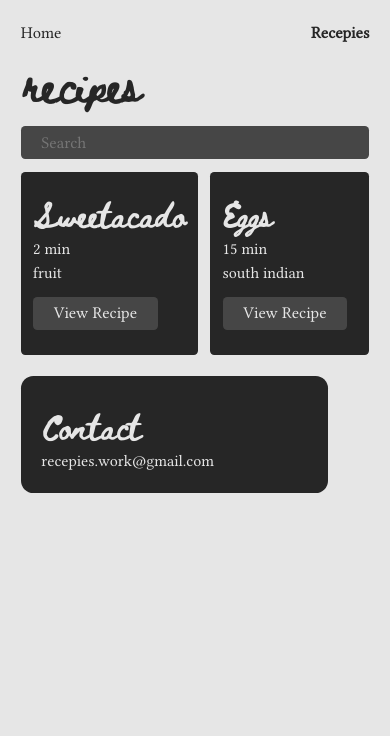
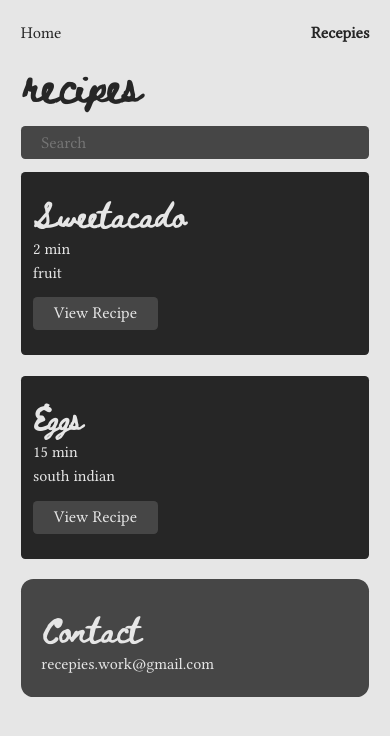
Before and after one commit to Recepies/The-Recepies-Cookbook, a SvelteKit app: page /recipes in a window 390 px wide. Shown: the top 736 px of the page. Built offline with nearby package versions, Linux system fonts and the light colour scheme.

Commit message:
Version 1.1
Small Updates, Dark Mode, Better Search Functionality, ect.

```diff
--- a/src/routes/recipes/+page.svelte
+++ b/src/routes/recipes/+page.svelte
@@ -12,6 +12,12 @@
 		);
 	});
 
+	const resetsearch = () => {
+		console.log('search was reset');
+
+		searchedTerm = '';
+	};
+
 	$: console.log(filteredrecipes);
 </script>
 
@@ -21,6 +27,12 @@
 <input type="text" bind:value={searchedTerm} placeholder="Search" />
 
 <section class="card-holder">
+	{#if filteredrecipes.length === 0}
+		<div>
+			<p>No Results Found! Check out some other Recipes!</p>
+			<button><a href="/recipes/0">Check out {data.recipes[0].title}</a></button>
+		</div>
+	{/if}
 	{#each filteredrecipes as item}
 		<article class="card">
 			<h2 class="card__title">{item.title}</h2>
@@ -56,6 +68,12 @@
 		}
 	}
 
+	@media only screen and (max-width: 500px) {
+		section {
+			grid-template-columns: repeat(1, 1fr);
+		}
+	}
+
 	article {
 		background: var(--clr-black);
 		color: var(--clr-white);
@@ -69,8 +87,8 @@
 	}
 
 	footer {
-		width: calc(100% - var(--space-s) * 2);
-		background: var(--clr-black);
+		width: 100%;
+		background: var(--clr-grey);
 		color: var(--clr-white);
 		bottom: 0;
 		padding: var(--space-s);
--- a/src/routes/recipes/[recipeNo]/+page.svelte
+++ b/src/routes/recipes/[recipeNo]/+page.svelte
@@ -70,7 +70,7 @@
 
 	footer {
 		width: calc(100% - var(--space-s) * 2);
-		background: var(--clr-black);
+		background: var(--clr-grey);
 		color: var(--clr-white);
 		bottom: 0;
 		padding: var(--space-s);
--- a/src/routes/styles.css
+++ b/src/routes/styles.css
@@ -119,6 +119,14 @@ body {
 	--LinuxLibertine: 'Linux Libertine', serif;
 }
 
+@media (prefers-color-scheme: dark) {
+	:root {
+		--clr-white: #262626;
+		--clr-black: #e6e6e6;
+		--clr-grey: #b8b8b8;
+	}
+}
+
 body {
 	background: var(--clr-white);
 	color: var(--clr-black);
```
Also changed, not shown: src/routes/+error.svelte (added, +27 -0 lines), src/routes/+page.svelte (+10 -2 lines).
